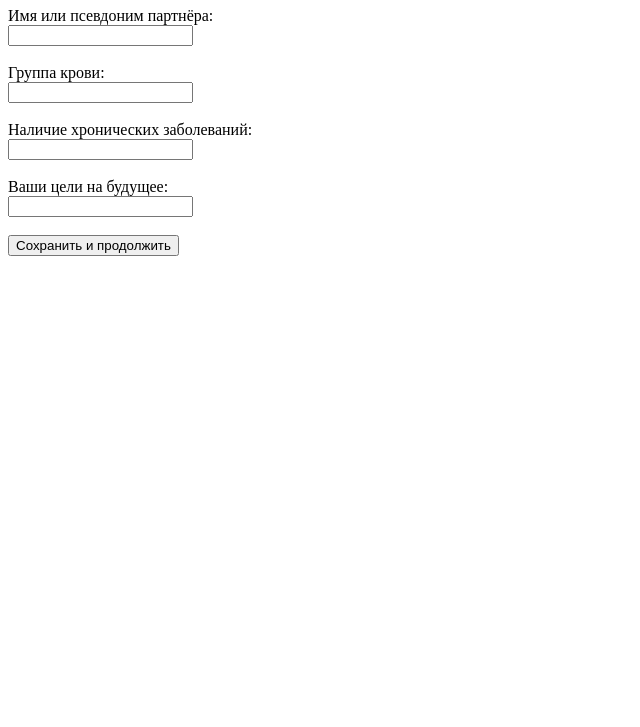
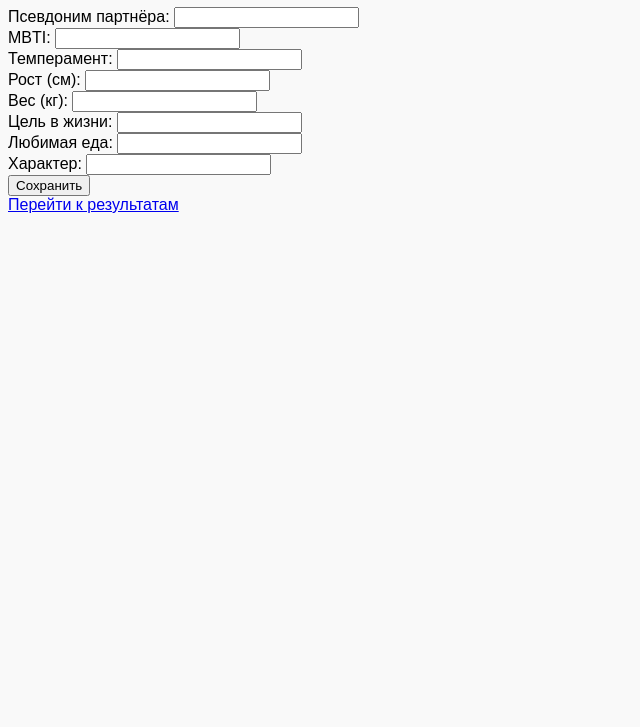
Before and after one commit to d13-b1tch/my_test, a plain HTML site: page partner.html in a window 1280 px wide. Shown: the part 73-800 px from the top of the page, without its empty margins (0-640 px from the left). Drawn offline with Linux system fonts and the light colour scheme.

Commit message:
Update partner.html

```diff
--- a/partner.html
+++ b/partner.html
@@ -2,16 +2,23 @@
 <html lang="ru">
 <head>
   <meta charset="UTF-8">
-  <title>Тест для партнёра</title>
+  <title>Анкета — Партнёр</title>
+  <link rel="stylesheet" href="styles.css">
 </head>
 <body>
-  <h1>Тест для второй половинки</h1>
-  <form action="results.html" method="get">
-    <label>Имя или псевдоним партнёра:<br><input type="text" name="name"></label><br><br>
-    <label>Группа крови:<br><input type="text" name="blood"></label><br><br>
-    <label>Наличие хронических заболеваний:<br><input type="text" name="illness"></label><br><br>
-    <label>Ваши цели на будущее:<br><input type="text" name="goals"></label><br><br>
-    <input type="submit" value="Сохранить и продолжить">
+  <h1>Тест для партнёра</h1>
+  <form id="partnerForm">
+    <label>Псевдоним партнёра: <input type="text" name="nickname" required></label><br>
+    <label>MBTI: <input type="text" name="mbti"></label><br>
+    <label>Темперамент: <input type="text" name="temperament"></label><br>
+    <label>Рост (см): <input type="number" name="height"></label><br>
+    <label>Вес (кг): <input type="number" name="weight"></label><br>
+    <label>Цель в жизни: <input type="text" name="goal"></label><br>
+    <label>Любимая еда: <input type="text" name="food"></label><br>
+    <label>Характер: <input type="text" name="personality"></label><br>
+    <button type="submit">Сохранить</button>
   </form>
+  <a href="results.html">Перейти к результатам</a>
+  <script src="script.js"></script>
 </body>
 </html>
```
